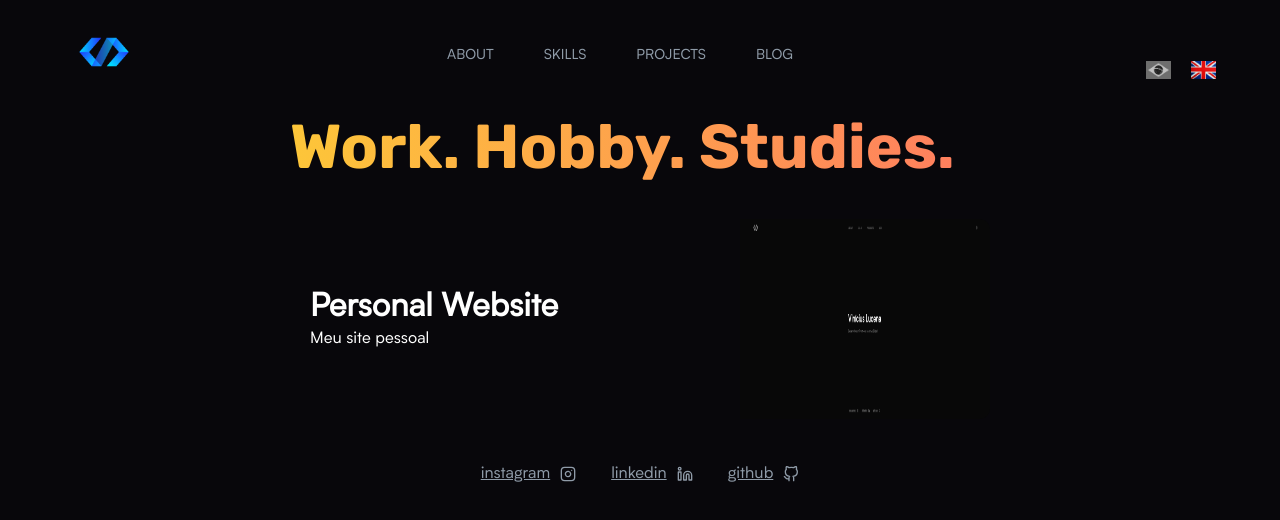
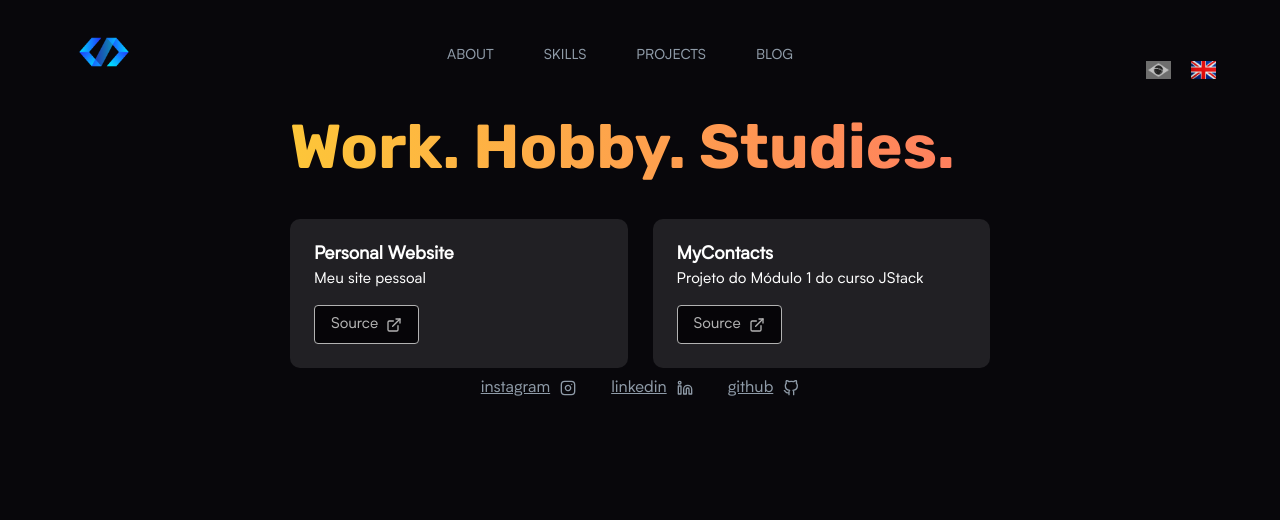
Before and after one commit to viniciuslucena/viniciuslucena.com, a Next.js app: page /projects in a window 1280 px wide. Shown: the top 520 px of the page. Built offline with nearby package versions, Linux system fonts and the light colour scheme.

Commit message:
style: Change the Projects Card Style

```diff
--- a/data/projects.js
+++ b/data/projects.js
@@ -4,7 +4,11 @@ export const projects = [
     title: 'Personal Website',
     description: 'Meu site pessoal',
     url: 'https://github.com/viniciuslucena/viniciuslucena.com',
-    img: 'images/projects/Personal-Website.png',
-    tech: ['next', 'styled-components']
-  }
+  },
+  {
+    id: 1,
+    title: 'MyContacts',
+    description: 'Projeto do Módulo 1 do curso JStack',
+    url: 'https://github.com/viniciuslucena/my-contacts',
+  },
 ];
--- a/pages/projects.tsx
+++ b/pages/projects.tsx
@@ -5,7 +5,7 @@ import { Header } from '../src/Components/Header';
 import { Project } from '../src/Components/Project';
 import { Title } from '../src/Components/Title';
 
-import { Container } from '../src/Styles/Container';
+import { Container, ProjectsGrid } from '../src/Styles/Container';
 
 import { projects } from '../data/projects';
 import { useContext } from 'react';
@@ -38,16 +38,16 @@ const Projects = () => {
           />
         )}
         <div>
+          <ProjectsGrid>
             {projects.map((project) => (
               <Project
                 key={project.key}
                 title={project.title}
                 description={project.description}
                 url={project.url}
-              img={project.img}
-              tech={project.tech}
               />
             ))}
+          </ProjectsGrid>
         </div>
       </Container>
       <Footer />
--- a/src/Components/Project/index.tsx
+++ b/src/Components/Project/index.tsx
@@ -1,30 +1,31 @@
-import { ProjectWrapper, ProjectLink } from './styles';
+import { ProjectWrapper, ProjectButton, ProjectButtonContainer } from './styles';
+import { FiExternalLink } from 'react-icons/fi';
 
 type ProjectProps = {
   title: string;
   description: string;
   url: string;
-  img: string;
-  tech: string[];
+  demoLink?: string,
 };
 
-export const Project = ({ title, description, url, img, tech, ...rest }: ProjectProps) => {
+export const Project = ({ title, description, url, demoLink, ...rest }: ProjectProps) => {
   return (
-    <ProjectLink href={url} target="_blank" rel="noreferrer" {...rest}>
     <ProjectWrapper>
       <div className="project-description">
         <h1>{title}</h1>
         <p>{description}</p>
-          {/* <div className="project-tech">
-            {tech.map((techName, index) => (
-              <span key={index}>{techName} </span>
-            ))}
-          </div> */}
       </div>
-        <div className="project-image">
-          <img src={img} alt="My Project" />
-        </div>
+
+      <ProjectButtonContainer>
+        <ProjectButton href={url} target="_blank" rel="noreferrer">
+          <p>Source</p> <FiExternalLink />
+        </ProjectButton>
+        {demoLink && (
+          <ProjectButton>
+            <p>Demo</p> <FiExternalLink />
+          </ProjectButton>
+        )}
+      </ProjectButtonContainer>
     </ProjectWrapper>
-    </ProjectLink>
   );
 };
--- a/src/Components/Project/styles.js
+++ b/src/Components/Project/styles.js
@@ -2,71 +2,51 @@ import styled from 'styled-components';
 
 export const ProjectWrapper = styled.div`
   display: flex;
-  align-items: center;
-  justify-content: space-between;
+  justify-content: center;
+  flex-direction: column;
   border-radius: 10px;
-  margin-bottom: 35px;
+  flex: 1;
+  background: var(--grey);
+  padding: 24px;
+  color: var(--white);
 
-  transition: all 0.2s ease;
-
-  .project-description {
-    padding: 20px;
+  h1 {
+    font-size: 18px;
+    margin-bottom: 4px;
   }
 
-  .project-image {
-    height: 200px;
-    width: 250px;
-
-    img {
-      width: 100%;
-      height: 100%;
-      filter: grayscale(1);
-      border-radius: 0 10px 10px 0;
-    }
-  }
-
-  &:hover {
-    background: var(--grey);
-
-    img {
-      filter: grayscale(0);
-    }
-  }
-
-  .project-tech {
-    margin-top: 60px;
-    opacity: 0.5;
-  }
-
-  @media only screen and (max-width: 768px) {
-    background: var(--grey);
-    flex-direction: column-reverse;
-
-    .project-image {
-      width: 100%;
-
-      img {
-        filter: grayscale(0);
-      }
-    }
-
-    .project-description {
-      text-align: left;
-      padding: 20px;
-      width: 100%;
-
-      h1 {
-        font-size: 26px;
-      }
-    }
-
-    .project-tech {
-      margin-top: 15px;
-    }
+  p {
+    font-size: 15px;
   }
 `;
 
-export const ProjectLink = styled.a`
+export const ProjectButtonContainer = styled.div`
+  display: grid;
+  grid-template-columns: repeat(3, 1fr);
+  gap: 16px;
+  margin-top: 16px;
+`;
+
+export const ProjectButton = styled.a`
+  display: flex;
+  align-items: center;
+  justify-content: space-between;
+
+  background: var(--background);
+  color: var(--white);
+  border: 1px solid var(--white);
+  padding: 9px 16px;
+  border-radius: 4px;
   text-decoration: none;
-  color: var(--white);
+  filter: brightness(0.7);
+
+  transition: filter 0.2s ease;
+
+  &:hover {
+    filter: brightness(1);
+  }
+
+  p {
+    margin-right: 8px;
+  }
 `;
--- a/src/Styles/Container.js
+++ b/src/Styles/Container.js
@@ -10,3 +10,9 @@ export const Container = styled.div`
     padding: 0 20px;
   }
 `;
+
+export const ProjectsGrid = styled.div`
+  display: grid;
+  grid-template-columns: repeat(auto-fill, minmax(250px, 1fr));
+  gap: 25px;
+`
```
Also changed, not shown: 1 other file (tests, documents, lock files or other folders). Lines whose indentation alone changed are shown as unchanged.
